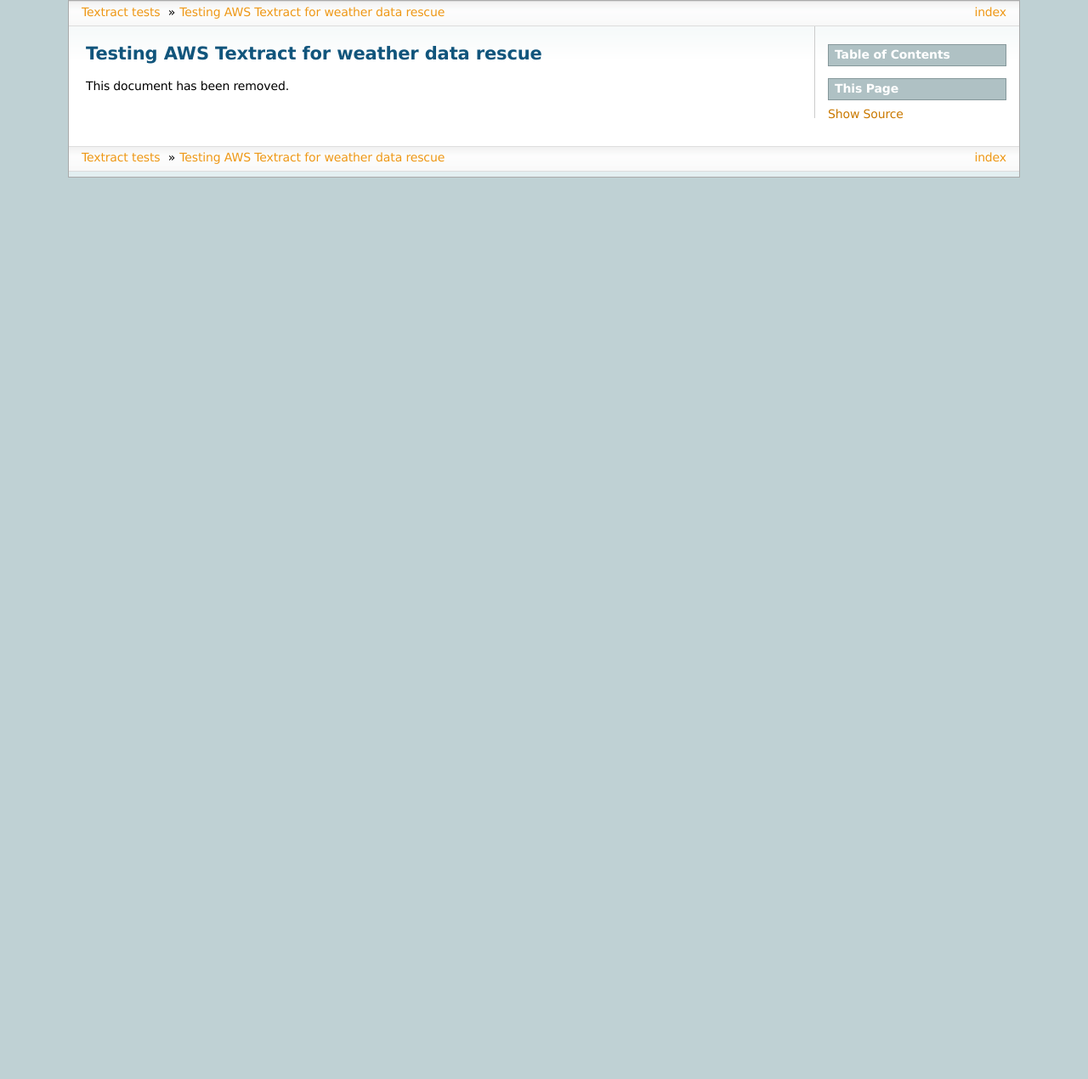
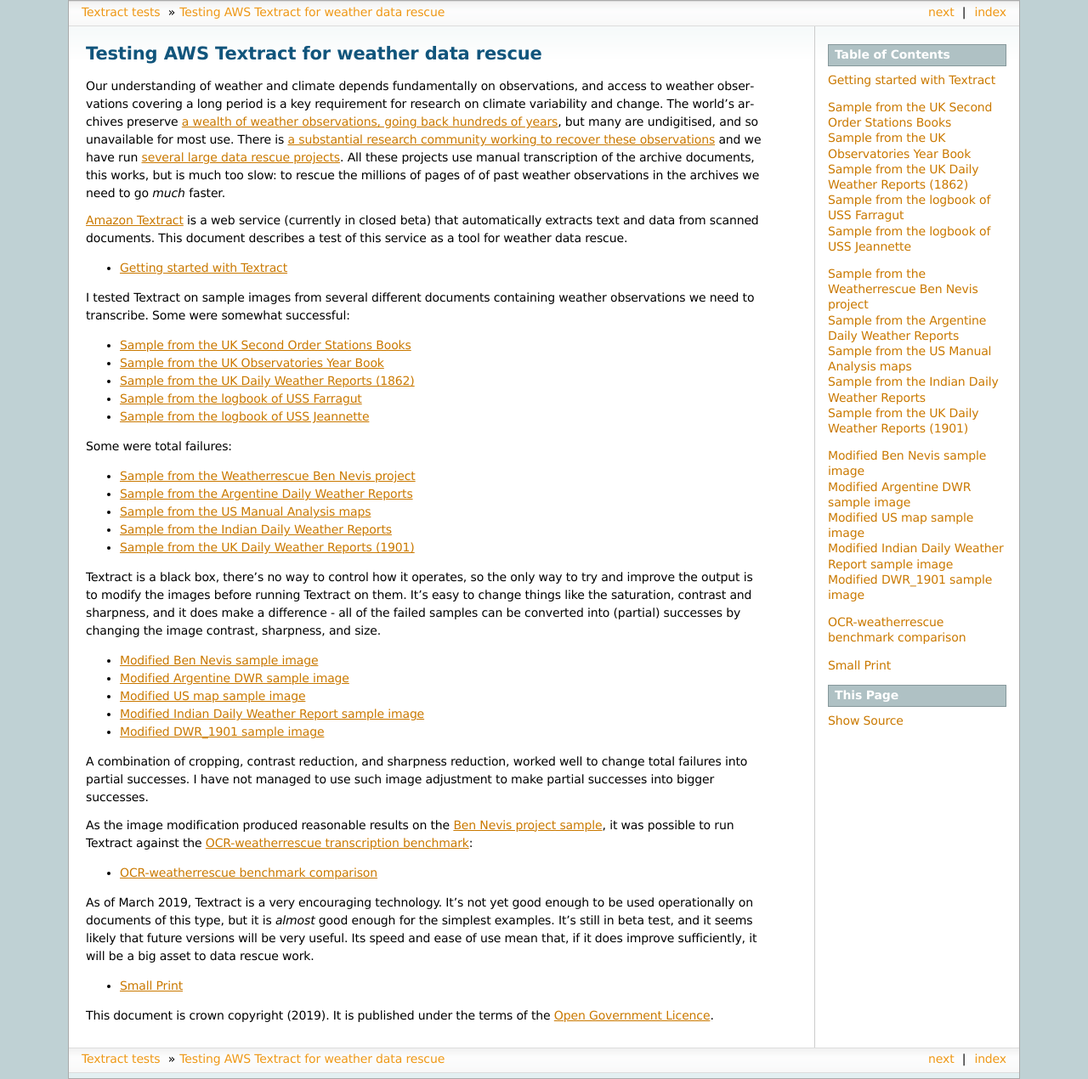
Before and after one commit to philip-brohan/AWS-Textract, a Sphinx documentation site: the page built from docs/index.rst, in a window 1280 px wide. Shown: the whole page at 85% size. Built offline with Sphinx 7.4.7, drawn with Linux system fonts in a browser that asks for light colours; before the commit the page ends 900 px from its top, so only the background shows below that.

Commit message:
Reinstated the online documentation.

```diff
--- a/docs/credits.rst
+++ b/docs/credits.rst
@@ -3,7 +3,7 @@
 
 This is not a paper, or a report. Instead it borrows a standard approach from the modern software industry: it's a GitHub repository. The repository contains a collection of `reStructuredText <https://en.wikipedia.org/wiki/ReStructuredText>`_ which can be converted, using the `Sphinx documentation generator <https://en.wikipedia.org/wiki/Sphinx_(documentation_generator)>`_, into a website or PDF document.
 
-This is version 0.0.2, dated at 2019-03-07. If you have found a problem with it, or want to make a comment, please `raise an issue <https://github.com/philip-brohan/AWS-Textract/issues/new>`_.
+This is version 0.0.3, dated at 2019-04-16. If you have found a problem with it, or want to make a comment, please `raise an issue <https://github.com/philip-brohan/AWS-Textract/issues/new>`_.
 
 Authors and acknowledgements
 ----------------------------
--- a/docs/index.rst
+++ b/docs/index.rst
@@ -1,4 +1,65 @@
 Testing AWS Textract for weather data rescue
 ============================================
 
-This document has been removed.
+Our understanding of weather and climate depends fundamentally on observations, and access to weather observations covering a long period is a key requirement for research on climate variability and change. The world's archives preserve `a wealth of weather observations, going back hundreds of years <http://brohan.org/UK-digitisation/>`_, but many are undigitised, and so unavailable for most use. There is `a substantial research community working to recover these observations <http://www.met-acre.net>`_ and we have run `several large data rescue projects <http://brohan.org/transcription_methods_review/>`_. All these projects use manual transcription of the archive documents, this works, but is much too slow: to rescue the millions of pages of of past weather observations in the archives we need to go *much* faster.
+
+`Amazon Textract <https://aws.amazon.com/textract/>`_ is a web service (currently in closed beta) that automatically extracts text and data from scanned documents. This document describes a test of this service as a tool for weather data rescue.
+
+.. toctree::
+   :maxdepth: 1
+
+   Getting started with Textract <install>
+
+I tested Textract on sample images from several different documents containing weather observations we need to transcribe. Some were somewhat successful:
+
+.. toctree::
+   :maxdepth: 1
+
+   samples/Second_order/text
+   samples/Observatories/text
+   samples/DWR_1862/text
+   samples/Farragut/text
+   samples/Jeannette/text
+
+Some were total failures:
+
+.. toctree::
+   :maxdepth: 1
+
+   samples/Ben_Nevis/text
+   samples/Argentine_DWR/text
+   samples/US_map/text
+   samples/IDWR/text
+   samples/DWR_1901/text
+
+Textract is a black box, there's no way to control how it operates, so the only way to try and improve the output is to modify the images before running Textract on them. It's easy to change things like the saturation, contrast and sharpness, and it does make a difference - all of the failed samples can be converted into (partial) successes by changing the image contrast, sharpness, and size.
+
+.. toctree::
+   :maxdepth: 1
+
+   image_processing/Ben_Nevis/modified
+   image_processing/Argentine_DWR/modified
+   image_processing/US_map/modified
+   image_processing/IDWR/modified
+   image_processing/DWR_1901/modified
+
+A combination of cropping, contrast reduction, and sharpness reduction, worked well to change total failures into partial successes. I have not managed to use such image adjustment to make partial successes into bigger successes.
+
+
+As the image modification produced reasonable results on the :doc:`Ben Nevis project sample <image_processing/Ben_Nevis/modified>`, it was possible to run Textract against the `OCR-weatherrescue transcription benchmark <http://brohan.org/OCR-weatherrescue/index.html>`_:
+
+.. toctree::
+   :titlesonly:
+   :maxdepth: 1
+
+   OCR-weatherrescue/months
+
+As of March 2019, Textract is a very encouraging technology. It's not yet good enough to be used operationally on documents of this type, but it is *almost* good enough for the simplest examples. It's still in beta test, and it seems likely that future versions will be very useful. Its speed and ease of use mean that, if it does improve sufficiently, it will be a big asset to data rescue work.
+
+.. toctree::
+   :titlesonly:
+   :maxdepth: 1
+
+   Small Print <credits>
+
+This document is crown copyright (2019). It is published under the terms of the `Open Government Licence <https://www.nationalarchives.gov.uk/doc/open-government-licence/version/2/>`_.
--- a/docs/install.rst
+++ b/docs/install.rst
@@ -33,6 +33,6 @@
 
 If it works, this will return a load of JSON output. If it produces an error message, something has gone wrong.
 
-The pre-release version of Textract has deliberately limited capacity; it will allow only a small number of simultanious requests across all its users. The practical effect of this is that calls to the service often fail: throwing a ``ProvisionedThroughputExceededException``. This is a nuisance, but you can just keep running it again until it works. I am assured that the production (paid) version of the service will not have this limitation.
+The pre-release version of Textract has deliberately limited capacity; it will allow only a small number of simultanious requests across all its users. The practical effect of this is that my calls to the service often failed, throwing a ``ProvisionedThroughputExceededException``. This is a nuisance, but you can just keep running it again until it works. I am assured that the production (paid) version of the service will not have this limitation.
 
 I was most confused by the limitations imposed by the different AWS regions: For the pre-release version, if you run `aws textract` in the wrong region, it won't work. If you run textract in one region, but specify a S3 document in a different region, it won't work. While it took me a long time to work out what was going wrong with my calls to the service, this is a problem with my understanding of AWS rather than a limitation of Textract. Also, the production (paid) version of the service will be available (eventually) across all the regions.
```
